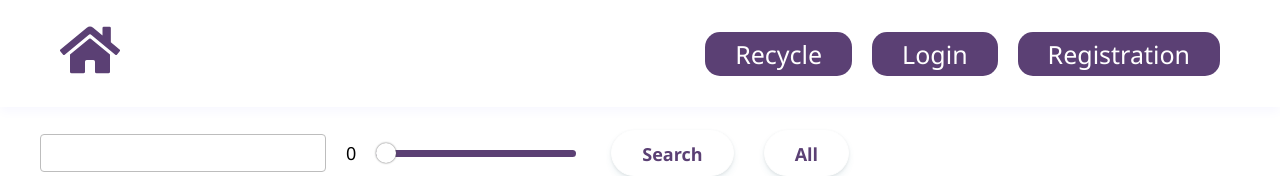
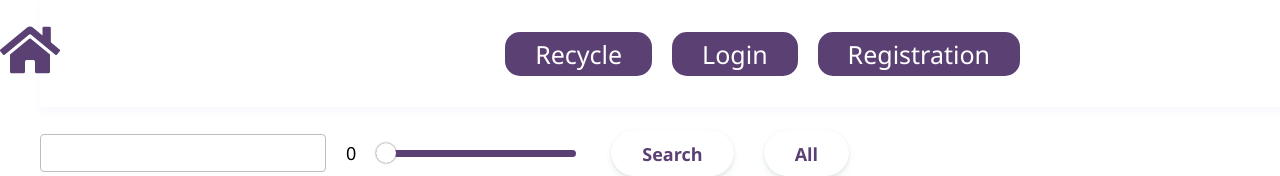
Before and after one commit to SurenMangasaryan/React-Shop, a React (Create React App) app: page / in a window 1280 px wide. Shown: the top 176 px of the page. Built offline with nearby package versions, Linux system fonts and the light colour scheme; no server answers.

Commit message:
react-shop

```diff
--- a/src/Components/Container/Container.jsx
+++ b/src/Components/Container/Container.jsx
@@ -1,7 +1,7 @@
 import React from 'react'
 import { Route, Routes } from 'react-router'
+import Layout from '../../Layout/Layout'
 import '../Container/Container.css'
-import Header from '../Header/Header'
 import HomePage from '../HomePage/HomePage'
 import Login from '../Login/Login'
 import Recycle from '../Recycle/Recycle'
@@ -10,13 +10,14 @@ import Registration from '../Registration/Registration'
 export default function Container() {
     return (
         <>
-            <Header />
             <div className='container'>
                 <Routes>
-                    <Route path='/' element={<HomePage />} />
-                    <Route path='/recycle' element={<Recycle />} />
-                    <Route path='/login' element={<Login />} />
-                    <Route path='/registration' element={<Registration />} />
+                    <Route path='/' element={<Layout />}>
+                        <Route path='' element={<HomePage />} />
+                        <Route path='recycle' element={<Recycle />} />
+                        <Route path='login' element={<Login />} />
+                        <Route path='registration' element={<Registration />} />
+                    </Route>
                 </Routes>
             </div>
         </>
--- a/src/Components/Header/Header.css
+++ b/src/Components/Header/Header.css
@@ -12,6 +12,8 @@
     align-items: center;
     padding: 20px 60px;
     column-gap: 10px;
+    margin-right: 240px;
+    margin-left: -100px;
 }
 
 .list {
--- a/src/Components/HomePage/HomePage.jsx
+++ b/src/Components/HomePage/HomePage.jsx
@@ -6,6 +6,7 @@ import ImageBox from './HomePageComponents/ImageBox';
 import SearchPanel from './HomePageComponents/SearchPanel';
 import TitlePrice from './HomePageComponents/TitlePrice';
 import { v4 as uuidv4 } from 'uuid';
+import { Link } from 'react-router-dom';
 
 export default function HomePage() {
 
--- /dev/null
+++ b/src/Layout/Layout.jsx
@@ -0,0 +1,13 @@
+import React from 'react'
+import { Outlet } from 'react-router'
+import Header from '../Components/Header/Header'
+
+export default function Layout() {
+    return (
+        <>
+            <Header />
+
+            <Outlet />
+        </>
+    )
+}
```
